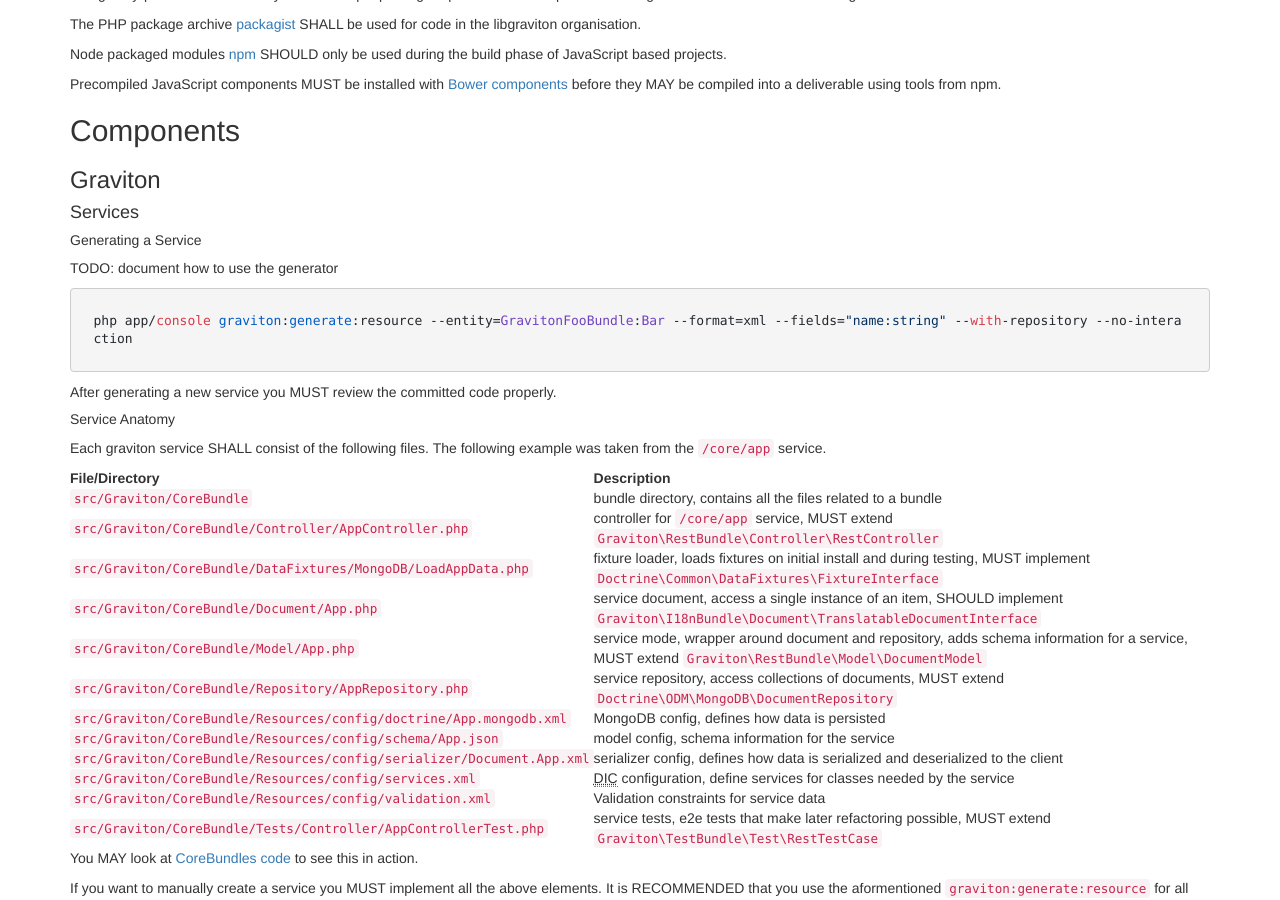
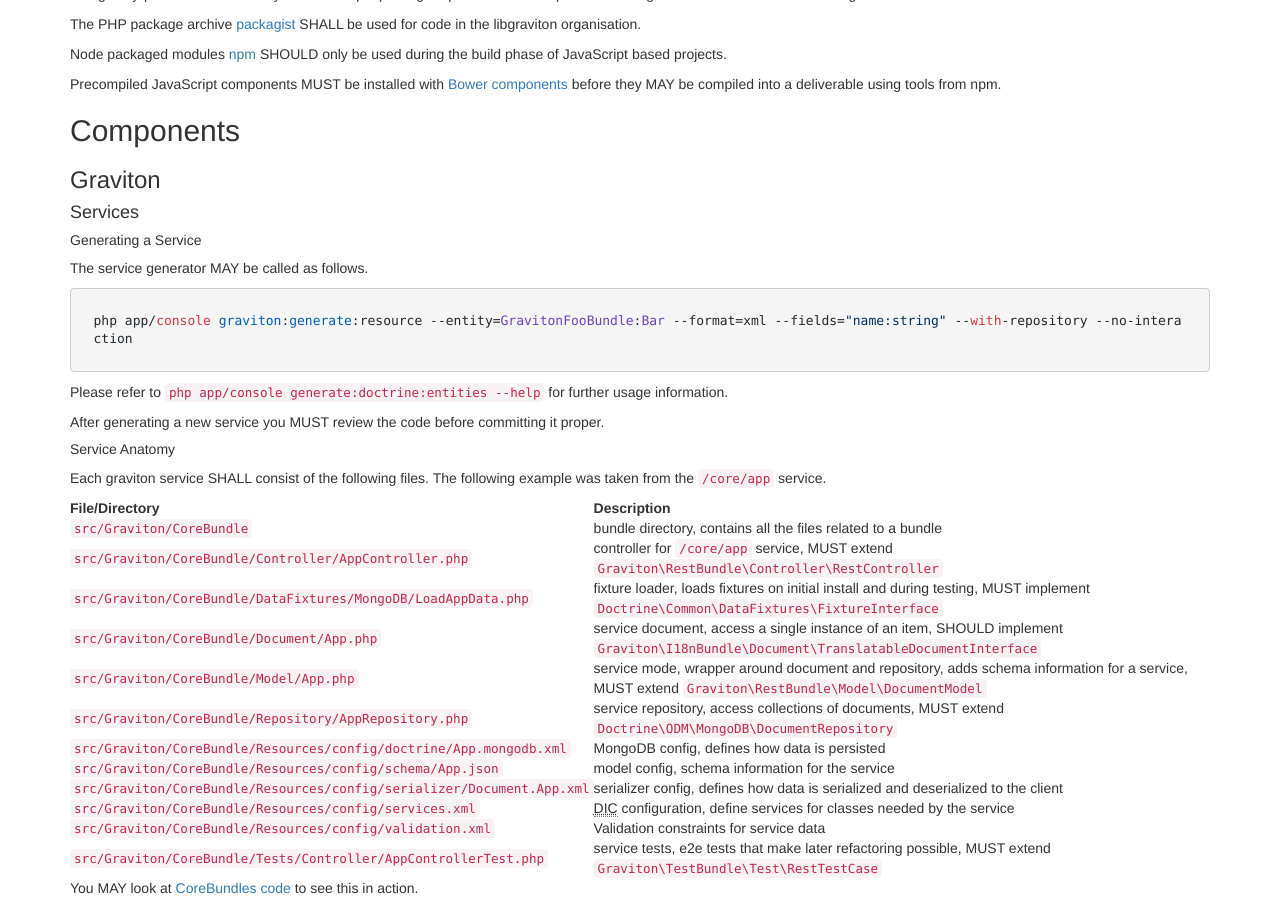
Before and after one commit to gravity-platform/doc, a Jekyll site: the page built from hacking.md, in a window 1280 px wide and 900 px high, scrolled down 890 px. Built offline with Jekyll 4.4.1, drawn with Linux system fonts in a browser that asks for light colours; nearby versions of some CDN libraries; Markdown is read by kramdown in place of the engine named in the settings.

Commit message:
add some text to generator para

`````diff
--- a/hacking.md
+++ b/hacking.md
@@ -67,13 +67,15 @@ before they MAY be compiled into a deliverable using tools from npm.
 
 ##### Generating a Service
 
-TODO: document how to use the generator
+The service generator MAY be called as follows.
 
 ````
 php app/console graviton:generate:resource --entity=GravitonFooBundle:Bar --format=xml --fields="name:string" --with-repository --no-interaction
 ````
 
-After generating a new service you MUST review the committed code properly.
+Please refer to ``php app/console generate:doctrine:entities --help`` for further usage information.
+
+After generating a new service you MUST review the code before committing it proper.
 
 ##### Service Anatomy
 
`````
